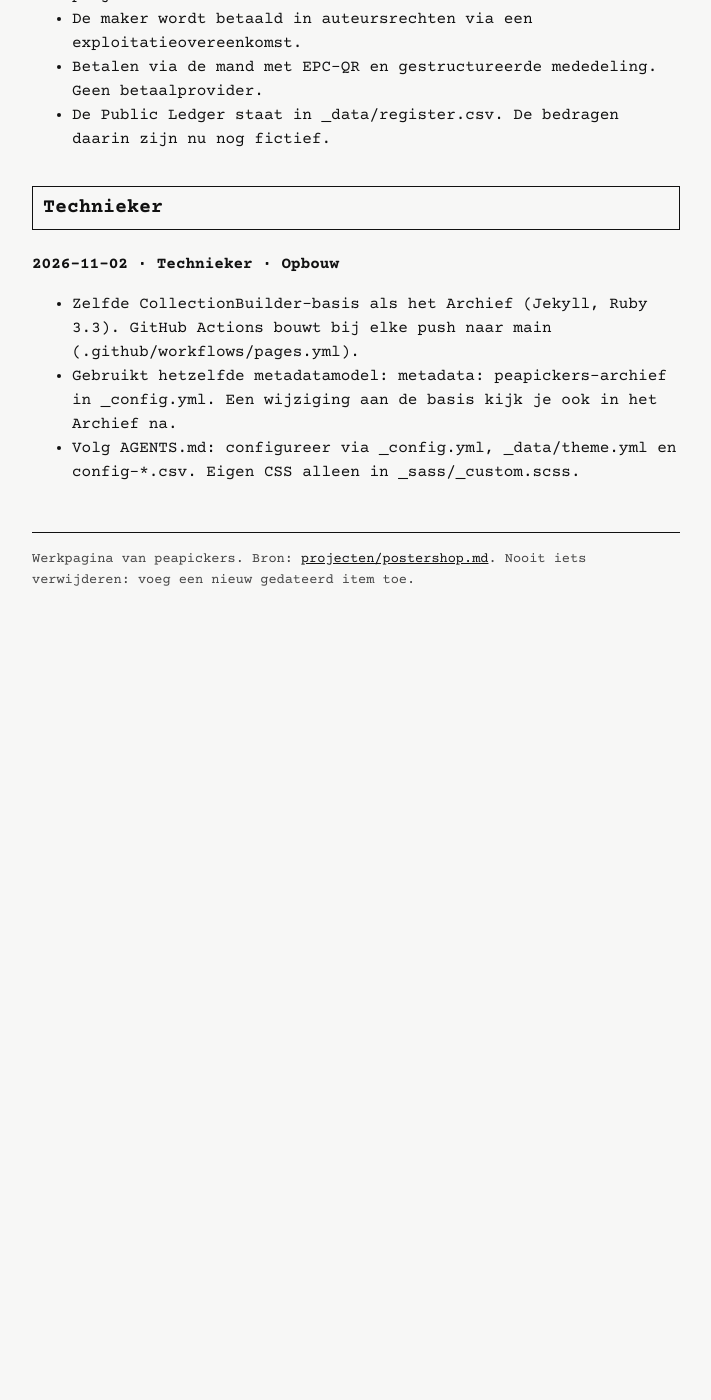
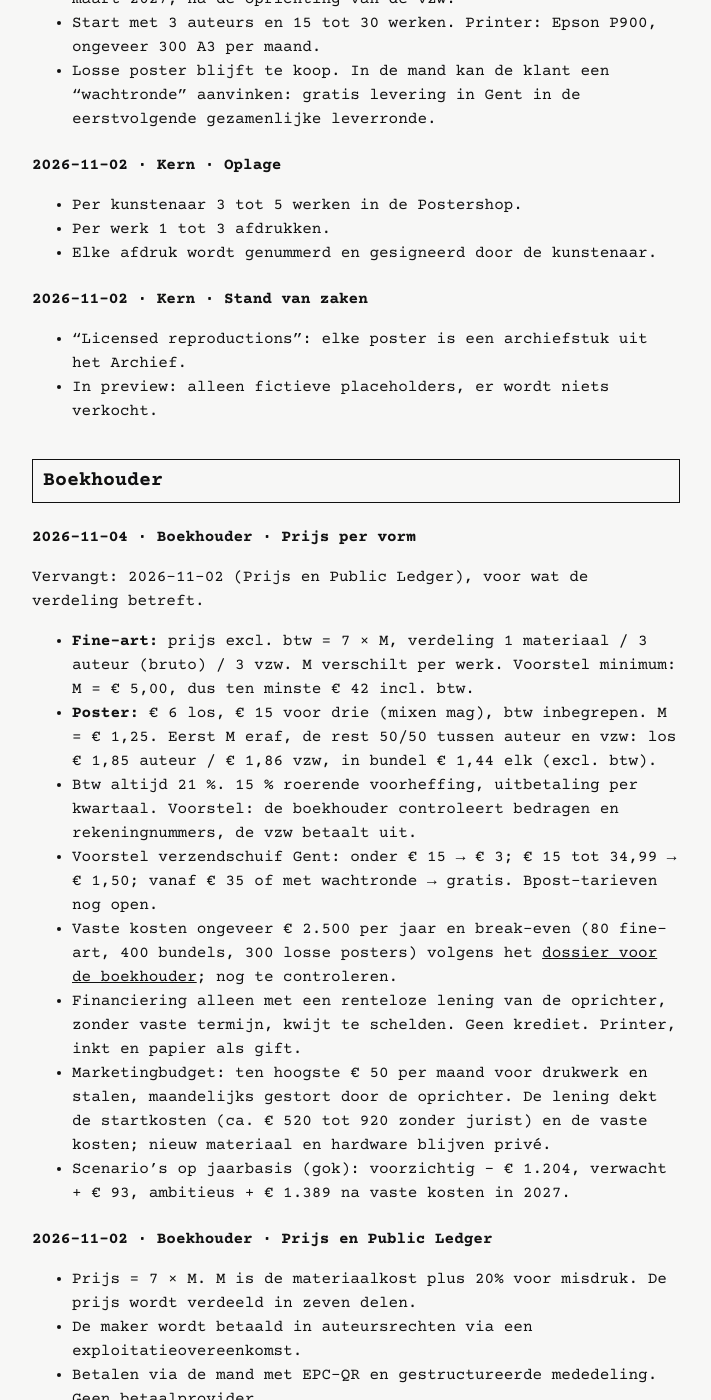
Before and after one commit to peapickers/peapickers.github.io, a Jekyll site: the page built from projecten/postershop.md, in a window 1280 px wide and 1400 px high, scrolled down 890 px. Shown: the whole window, without its empty margins (284-995 px from the left). Built offline with Jekyll 4.4.1, drawn with Linux system fonts in a browser that asks for light colours; before the commit the page ends 1520 px from its top, so only the background shows below that; some of the changed text lies outside the part shown.

Commit message:
Projectpagina's: beslissingen ondernemingsplan postershop 2026-11-04 (#5)
* Projectpagina's: beslissingen ondernemingsplan postershop 2026-11-04

Co-Authored-By: Claude Opus 5.5 <noreply@anthropic.com>
Claude-Session: https://claude.ai/code/session_01CW2uQxSuT66vctJKqqHsF1

* Projectpagina postershop: marketingbudget, startkosten en scenario's

Co-Authored-By: Claude Opus 5.5 <noreply@anthropic.com>
Claude-Session: https://claude.ai/code/session_01CW2uQxSuT66vctJKqqHsF1

---------

Co-authored-by: Claude <noreply@anthropic.com>

```diff
--- a/projecten/postershop.md
+++ b/projecten/postershop.md
@@ -8,6 +8,20 @@ Site: <https://peapickers.github.io/postershoppeapickers/> · Repo: [peapickers/
 > Nieuwste item bovenaan in elke sectie. Niets verwijderen: voeg een nieuw item toe.
 
 ## Kern
+
+### 2026-11-04 · Kern · Twee vormen, kanaal en planning
+
+Vervangt: 2026-11-02 (Oplage)
+
+- Bron: ondernemingsplan postershop 2027-2029, versie 1 (zie [ondernemingsplan](ondernemingsplan.html)).
+- **Fine-art:** unieke reproductie, 1 tot 3 exemplaren per werk, genummerd, gesigneerd en met echtheidscertificaat. Ten hoogste 3 tot 5 werken per auteur tegelijk.
+- **Poster:** A3 met vaste passe-partout, Epson Enhanced Matte, print on demand zonder oplagegrens. Breder assortiment per auteur toegelaten. Posterlicentie 1 jaar, telkens verlengbaar na schriftelijke bevestiging.
+- Gebruik altijd het woord "auteur", niet maker of kunstenaar.
+- Kanaal 2027: alleen de webshop. Winkels zijn een uithangbord (poster of kaartje met QR-code), zonder voorraad of commissie. Verkoop in winkels pas later, met een nieuwe licentie per werk.
+- Geen verkoop op beurzen of markten. Nooit cash.
+- Eerste verkoop pas als de webshop af is, tussen januari en maart 2027, na de oprichting van de vzw.
+- Start met 3 auteurs en 15 tot 30 werken. Printer: Epson P900, ongeveer 300 A3 per maand.
+- Losse poster blijft te koop. In de mand kan de klant een "wachtronde" aanvinken: gratis levering in Gent in de eerstvolgende gezamenlijke leverronde.
 
 ### 2026-11-02 · Kern · Oplage
 
@@ -21,6 +35,19 @@ Site: <https://peapickers.github.io/postershoppeapickers/> · Repo: [peapickers/
 - In preview: alleen fictieve placeholders, er wordt niets verkocht.
 
 ## Boekhouder
+
+### 2026-11-04 · Boekhouder · Prijs per vorm
+
+Vervangt: 2026-11-02 (Prijs en Public Ledger), voor wat de verdeling betreft.
+
+- **Fine-art:** prijs excl. btw = 7 × M, verdeling 1 materiaal / 3 auteur (bruto) / 3 vzw. M verschilt per werk. Voorstel minimum: M = € 5,00, dus ten minste € 42 incl. btw.
+- **Poster:** € 6 los, € 15 voor drie (mixen mag), btw inbegrepen. M = € 1,25. Eerst M eraf, de rest 50/50 tussen auteur en vzw: los € 1,85 auteur / € 1,86 vzw, in bundel € 1,44 elk (excl. btw).
+- Btw altijd 21 %. 15 % roerende voorheffing, uitbetaling per kwartaal. Voorstel: de boekhouder controleert bedragen en rekeningnummers, de vzw betaalt uit.
+- Voorstel verzendschuif Gent: onder € 15 → € 3; € 15 tot 34,99 → € 1,50; vanaf € 35 of met wachtronde → gratis. Bpost-tarieven nog open.
+- Vaste kosten ongeveer € 2.500 per jaar en break-even (80 fine-art, 400 bundels, 300 losse posters) volgens het [dossier voor de boekhouder](boekhouder/dossier-voor-de-boekhouder.html); nog te controleren.
+- Financiering alleen met een renteloze lening van de oprichter, zonder vaste termijn, kwijt te schelden. Geen krediet. Printer, inkt en papier als gift.
+- Marketingbudget: ten hoogste € 50 per maand voor drukwerk en stalen, maandelijks gestort door de oprichter. De lening dekt de startkosten (ca. € 520 tot 920 zonder jurist) en de vaste kosten; nieuw materiaal en hardware blijven privé.
+- Scenario's op jaarbasis (gok): voorzichtig – € 1.204, verwacht + € 93, ambitieus + € 1.389 na vaste kosten in 2027.
 
 ### 2026-11-02 · Boekhouder · Prijs en Public Ledger
 
```
Also changed, not shown: projecten/ondernemingsplan.md (added, +17 -0 lines), projecten/werkwijze.md (+12 -0 lines).
